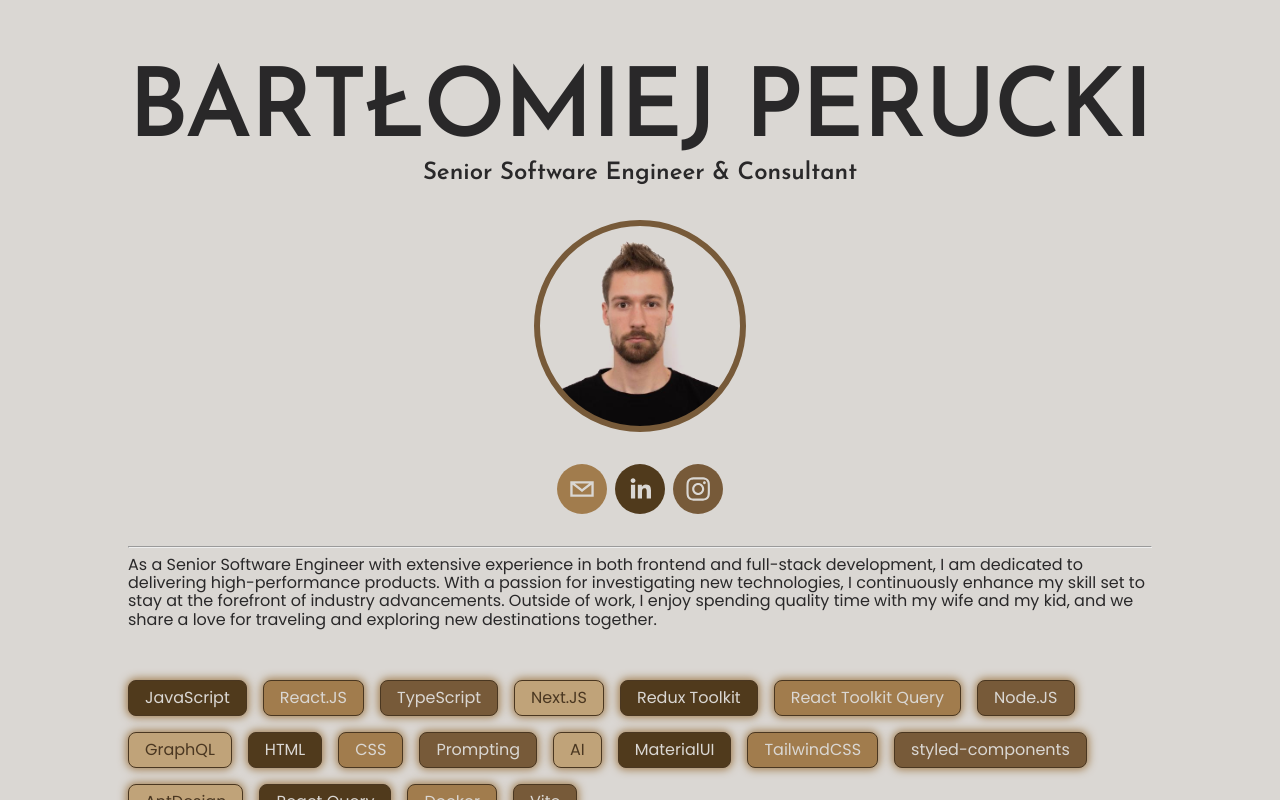
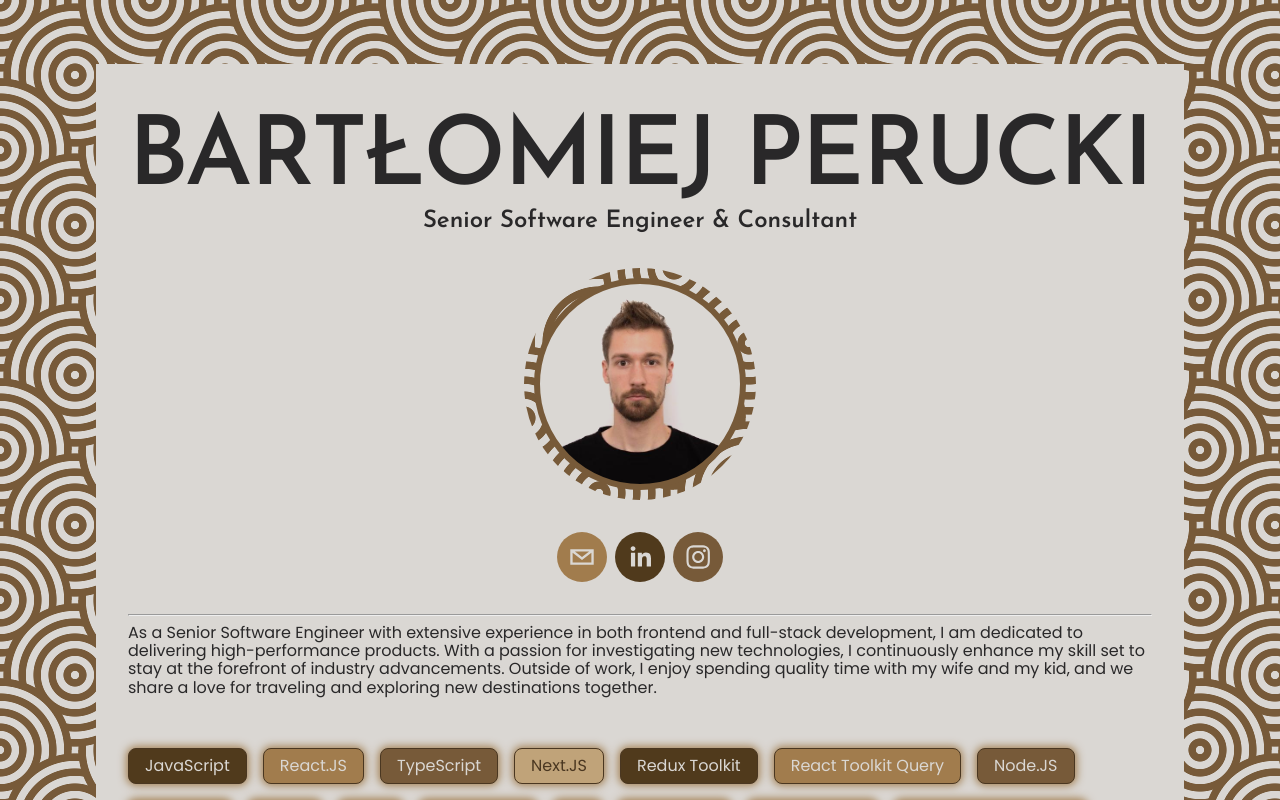
Before and after one commit to barlima/self, a Next.js app: page / in a window 1280 px wide. Shown: the top 800 px of the page. Built offline with nearby package versions, Linux system fonts and the light colour scheme.

Commit message:
feat: add background pattern

```diff
--- a/src/app/layout.tsx
+++ b/src/app/layout.tsx
@@ -73,7 +73,7 @@ export default function RootLayout({
         />
       </head>
       <body
-        className={`${josefin.variable} ${cardo.variable} ${kalam.variable}`}
+        className={`${josefin.variable} ${cardo.variable} ${kalam.variable} pattern`}
       >
         <Analytics />
         <SpeedInsights />
--- a/src/app/page.tsx
+++ b/src/app/page.tsx
@@ -11,7 +11,9 @@ export default function Home() {
           <h4>Senior Software Engineer & Consultant</h4>
         </hgroup>
 
-        <div id="profile-picture" />
+        <div className="pattern">
+          <div id="profile-picture" />
+        </div>
 
         <SocialMedia />
 
--- a/src/styles/global.css
+++ b/src/styles/global.css
@@ -8,14 +8,19 @@
 
 body {
   font-family: var(--font-cardo);
-  background-color: #dad7d3;
   color: #292829;
 }
 
 main {
   max-width: 1024px;
   margin: auto;
-  padding: 0 1rem;
+  padding: 1rem 2rem;
+  background-color: #dad7d3;
+  margin-top: 4rem;
+
+  @media (max-width: 620px) {
+    margin-top: 0;
+  }
 }
 
 hgroup {
@@ -30,7 +35,7 @@ hgroup {
 }
 
 hgroup:has(h1) {
-  margin: 4rem 0 2rem;
+  margin: 2rem 0;
   text-align: center;
 }
 
@@ -181,3 +186,42 @@ details > summary {
 a.social-icon:hover {
   box-shadow: 0 0 0.75rem 0.001rem #292829;
 } */
+
+.pattern {
+  width: 100%;
+  height: 100%;
+  --s: 150px; /* control the size */
+  --c1: #dad7d3;
+  --c2: var(--color-african-violet);
+
+  --_g: var(--c1) 0% 5%, var(--c2) 6% 15%, var(--c1) 16% 25%, var(--c2) 26% 35%,
+    var(--c1) 36% 45%, var(--c2) 46% 55%, var(--c1) 56% 65%, var(--c2) 66% 75%,
+    var(--c1) 76% 85%, var(--c2) 86% 95%, #0000 96%;
+  background: radial-gradient(50% 50% at 100% 0, var(--_g)),
+    radial-gradient(50% 50% at 0 100%, var(--_g)),
+    radial-gradient(50% 50%, var(--_g)),
+    radial-gradient(50% 50%, var(--_g)) calc(var(--s) / 2) calc(var(--s) / 2)
+      var(--c1);
+  background-size: var(--s) var(--s);
+}
+
+div.pattern:has(#profile-picture) {
+  padding: 8px;
+  width: calc(200px + 16px);
+  height: calc(200px + 16px);
+  display: flex;
+  justify-content: center;
+  align-items: center;
+  border-radius: 50%;
+  margin: 0 auto;
+  position: relative;
+  ::after {
+    content: "";
+    position: absolute;
+    top: 0;
+    left: 0;
+    width: 100%;
+    height: 100%;
+    /* background: radial-gradient(circle, transparent 57%, #dad7d3 68%); */
+  }
+}
```
